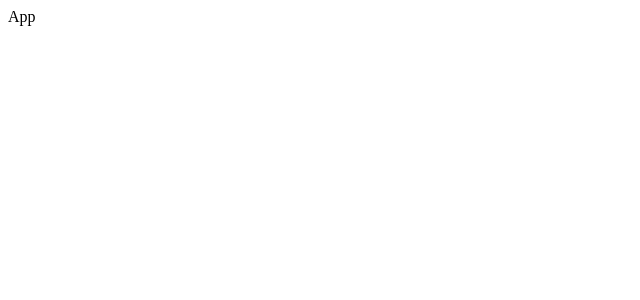
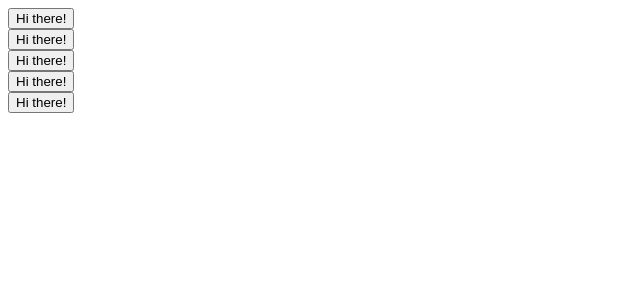
Before and after one commit to uzaircode/comps, a React (Create React App) app: page / in a window 1280 px wide. Shown: the top 300 px of the page, without its empty margins (0-640 px from the left). Built offline with nearby package versions, Linux system fonts and the light colour scheme.

Commit message:
Creating underlying element

```diff
--- a/src/App.js
+++ b/src/App.js
@@ -1,5 +1,25 @@
+import Button from './Button';
+
 function App() {
-  return <div>App</div>;
+  return (
+    <div>
+      <div>
+        <Button />
+      </div>
+      <div>
+        <Button />
+      </div>
+      <div>
+        <Button />
+      </div>
+      <div>
+        <Button />
+      </div>
+      <div>
+        <Button />
+      </div>
+    </div>
+  );
 }
 
 export default App;
--- /dev/null
+++ b/src/Button.js
@@ -0,0 +1,5 @@
+function Button() {
+  return <button>Hi there!</button>;
+}
+
+export default Button;
```
